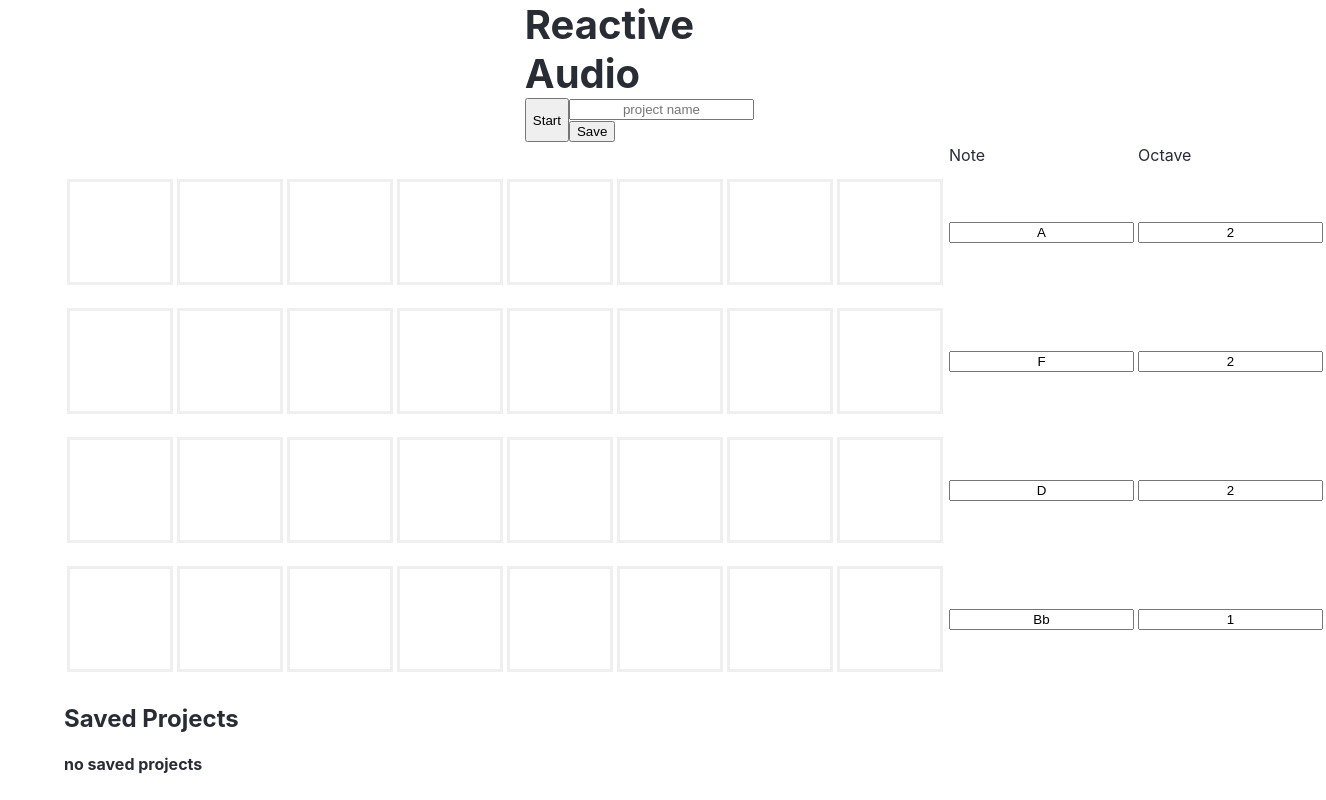
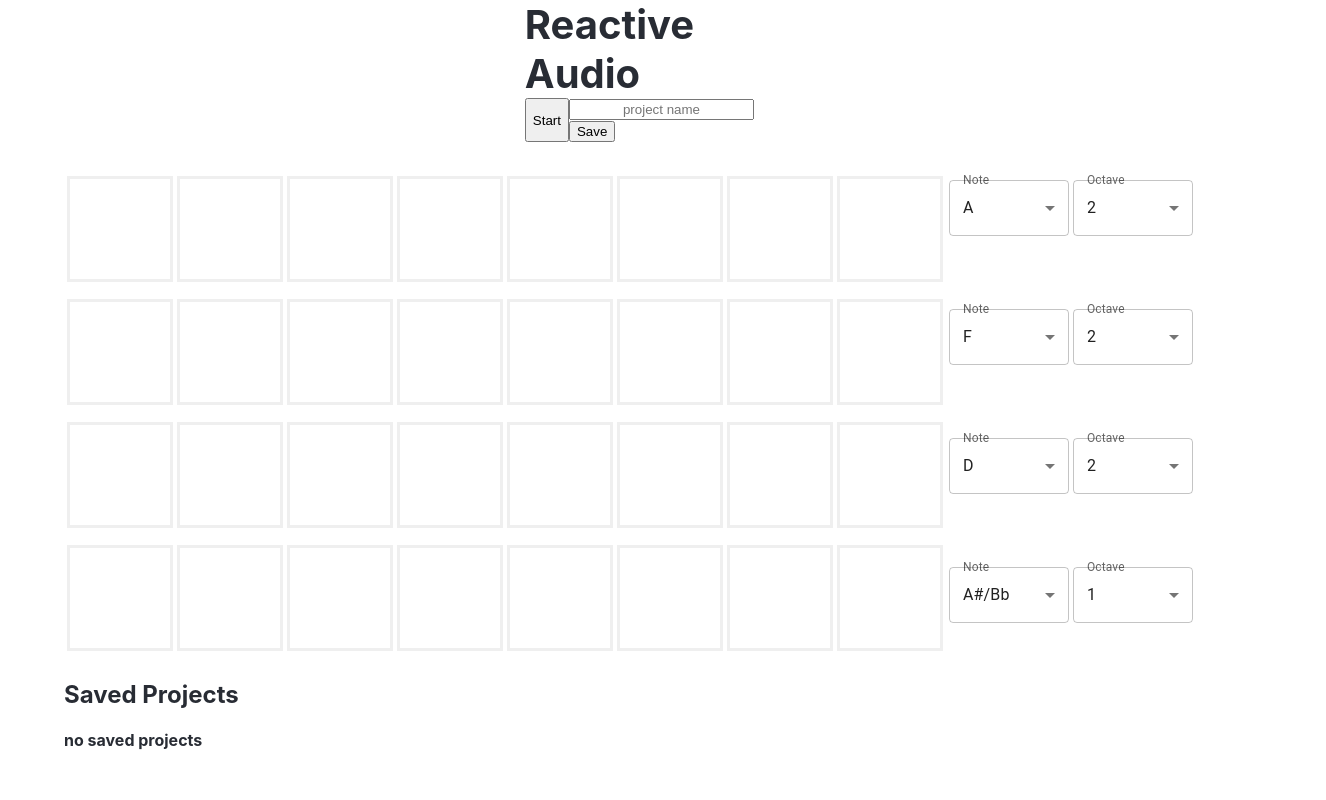
Before and after one commit to rriegel/Reactive-Audio, a React app: page / in a window 1280 px wide. Shown: the whole page, 1326 px wide, since content can reach past the window. Built offline with nearby package versions, Linux system fonts and the light colour scheme; no server answers; the HTML template or start-up script is replaced by a standard one.

Commit message:
installed MUI to use select components to replace the basic inputs I used for the note changing feature, and integrated it into the app component

```diff
--- a/client/src/app.jsx
+++ b/client/src/app.jsx
@@ -3,6 +3,8 @@ import * as Tone from 'tone';
 import Sequencer from './components/Sequencer.jsx';
 import SaveList from './components/SaveList.jsx';
 import axios from 'axios';
+import NoteSelect from './components/utils/NoteSelect.js';
+import OctaveSelect from './components/utils/OctaveSelect.js';
 
 document.addEventListener('mousedown', () => {
   if (Tone.context.state !== 'running') Tone.context.resume();
@@ -21,7 +23,7 @@ class App extends React.Component {
         [0, 0, 0, 0, 0, 0, 0, 0],
         [0, 0, 0, 0, 0, 0, 0, 0]
       ],
-      notes: ['A', 'F', 'D', 'Bb'],
+      notes: ['A', 'F', 'D', 'A#'],
       octaves: ['2', '2', '2', '1'],
       savestates: [],
       BPM: 120
@@ -92,23 +94,17 @@ class App extends React.Component {
   }
   changeNote(e) {
     let note = e.target.value;
-    let row = e.target.attributes.boxrow.value;
-
+    let row = e.target.name;
     let newBoxNote = this.state.notes;
     newBoxNote[row] = note;
-    this.setState({
-      notes: newBoxNote
-    })
+    this.setState({ notes: newBoxNote });
   }
   changeOctave(e) {
     let octave = e.target.value;
-    let row = e.target.attributes.boxrow.value;
-
+    let row = e.target.name;
     let newBoxOctave = this.state.octaves;
     newBoxOctave[row] = octave;
-    this.setState({
-      octaves: newBoxOctave
-    })
+    this.setState({ octaves: newBoxOctave });
   }
 
   render() {
@@ -141,39 +137,35 @@ class App extends React.Component {
             <table>
               <tbody>
                 <tr>
-                    <td>Note</td>
-                    <td>Octave</td>
-                </tr>
-                <tr>
                   <td className="input-box">
-                    <input maxLength='2' boxrow='0' type='text' value={this.state.notes[0]} onChange={ (e) => {this.changeNote(e)}}></input>
+                    <NoteSelect boxrow='0' note={this.state.notes[0]} changeNote={ (e) => this.changeNote(e) }/>
                   </td>
                   <td className="input-box">
-                    <input maxLength='1' boxrow='0' type='text' value={this.state.octaves[0]} onChange={ (e) => {this.changeOctave(e)}}></input>
+                    <OctaveSelect boxrow='0' octave={this.state.octaves[0]} changeOctave={ (e) => {this.changeOctave(e)}}/>
                   </td>
                 </tr>
                 <tr>
                   <td className="input-box">
-                    <input maxLength='3' boxrow='1' type='text' value={this.state.notes[1]} onChange={ (e) => {this.changeNote(e)}}></input>
+                    <NoteSelect boxrow='1' note={this.state.notes[1]} changeNote={ (e) => this.changeNote(e) }/>
                   </td>
                   <td className="input-box">
-                    <input maxLength='1' boxrow='1' type='text' value={this.state.octaves[1]} onChange={ (e) => {this.changeOctave(e)}}></input>
+                    <OctaveSelect boxrow='1' octave={this.state.octaves[1]} changeOctave={ (e) => {this.changeOctave(e)}}/>
                   </td>
                 </tr>
                 <tr>
                   <td className="input-box">
-                    <input maxLength='3' boxrow='2' type='text' value={this.state.notes[2]} onChange={ (e) => {this.changeNote(e)}}></input>
+                    <NoteSelect boxrow='2' note={this.state.notes[2]} changeNote={ (e) => this.changeNote(e) }/>
                   </td>
                   <td className="input-box">
-                    <input maxLength='1' boxrow='2' type='text' value={this.state.octaves[2]} onChange={ (e) => {this.changeOctave(e)}}></input>
+                    <OctaveSelect boxrow='2' octave={this.state.octaves[2]} changeOctave={ (e) => {this.changeOctave(e)}}/>
                   </td>
                 </tr>
                 <tr>
                   <td className="input-box">
-                    <input maxLength='3' boxrow='3' type='text' value={this.state.notes[3]} onChange={ (e) => {this.changeNote(e)}}></input>
+                    <NoteSelect boxrow='3' note={this.state.notes[3]} changeNote={ (e) => this.changeNote(e) }/>
                   </td>
                   <td className="input-box">
-                    <input maxLength='1' boxrow='3' type='text' value={this.state.octaves[3]} onChange={ (e) => {this.changeOctave(e)}}></input>
+                    <OctaveSelect boxrow='3' octave={this.state.octaves[3]} changeOctave={ (e) => {this.changeOctave(e)}}/>
                   </td>
                 </tr>
               </tbody>
--- a/client/src/components/Sequencer.jsx
+++ b/client/src/components/Sequencer.jsx
@@ -15,7 +15,7 @@ class Sequencer extends React.Component {
   togglePlay() {
     if (Tone.Transport.state === 'stopped') {
 
-      const repeat = ( time ) => {
+      const repeat = (time) => {
         let note = row0[index % row0.length];
         // trigger sampler to conditionally play note
         row0[index] === 1 ? sampler.triggerAttackRelease(`${this.props.notes[0]}${this.props.octaves[0]}`, '8n', time) : null;
@@ -32,9 +32,11 @@ class Sequencer extends React.Component {
       const row2 = this.props.checked[2];
       const row3 = this.props.checked[3];
 
-      let speed = '8n'
+      let speed = '8n';
       let index = 0;
       Tone.Transport.scheduleRepeat(time => { repeat(time) }, speed);
+
+      Tone.Transport.bpm.value = this.props.BPM;
 
       Tone.Transport.start();
     } else {
--- a/package.json
+++ b/package.json
@@ -22,6 +22,9 @@
     "@babel/core": "^7.14.3",
     "@babel/preset-env": "^7.14.2",
     "@babel/preset-react": "^7.13.13",
+    "@emotion/react": "^11.5.0",
+    "@emotion/styled": "^11.3.0",
+    "@mui/material": "^5.0.4",
     "axios": "^0.21.4",
     "babel-loader": "^8.2.2",
     "body-parser": "^1.19.0",
```
Also changed, not shown: 1 other file (tests, documents, lock files or other folders).
